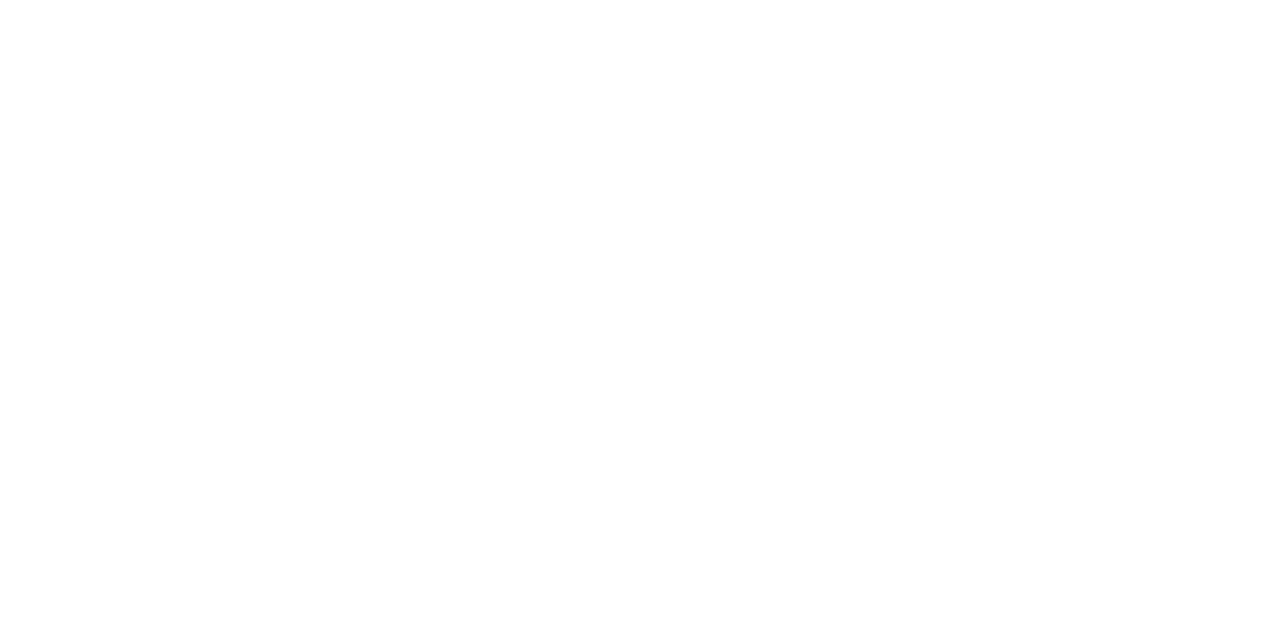
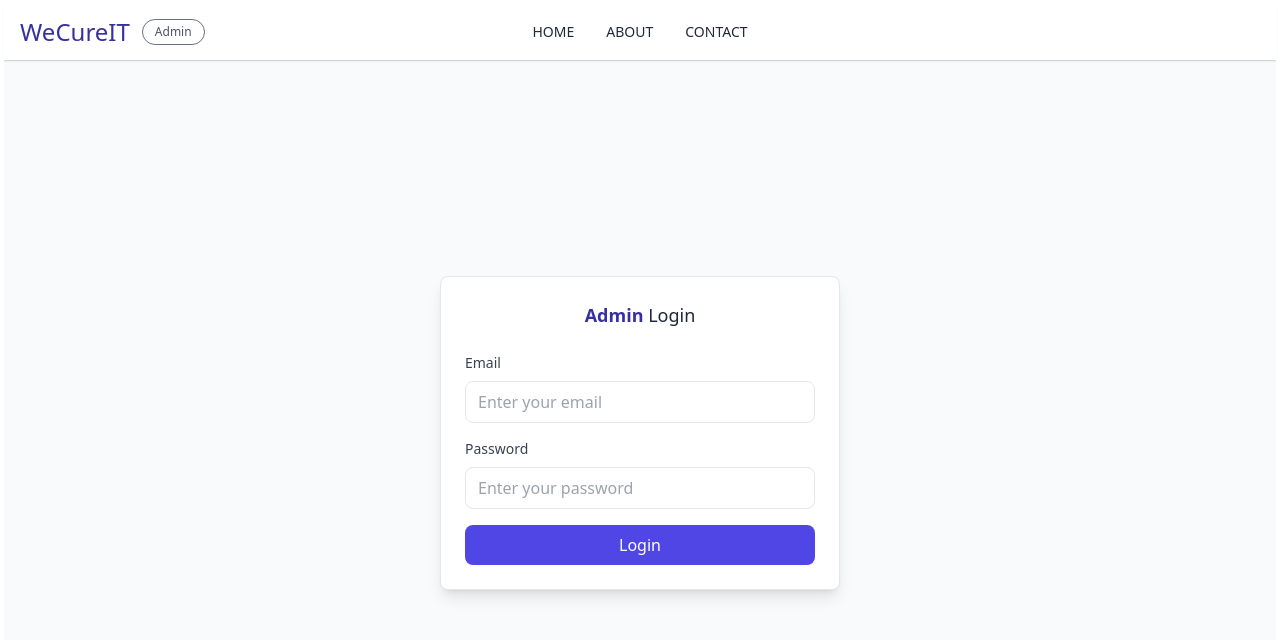
Before and after one commit to prathikrgowda/WeCureIT, a React (Create React App) app in the folder frontend/: page /login in a window 1280 px wide. Before the commit this address had no page. Shown: the top 640 px of the page. Built offline with nearby package versions, Linux system fonts and the light colour scheme.

Commit message:
Admin Login Page frontend

```diff
--- /dev/null
+++ b/frontend/src/AdminLogin.jsx
@@ -0,0 +1,107 @@
+import React, { useState } from 'react';
+import { useNavigate } from 'react-router-dom';
+
+function AdminLogin() {
+  const navigate = useNavigate();
+  const [email, setEmail] = useState('');
+  const [password, setPassword] = useState('');
+
+  const handleLogin = (e) => {
+    e.preventDefault();
+    // Add your authentication logic here
+    if (email && password) {
+      navigate('/Dashboard'); // Redirect to Dashboard
+    } else {
+      alert('Please enter email and password');
+    }
+  };
+
+  return (
+    <div className="min-h-screen flex flex-col bg-gray-50">
+      {/* Header */}
+      <header className="w-full px-4 py-3 bg-white border-b border-gray-300 shadow-sm">
+        <div className="flex items-center justify-between">
+          {/* Left Section: Logo and Admin Badge */}
+          <div className="flex items-center gap-3">
+            <h1 className="text-2xl text-indigo-800">WeCureIT</h1>
+            <span className="px-3 py-1 text-xs font-thin leading-4 text-gray-600 rounded-full border border-gray-500">
+              Admin
+            </span>
+          </div>
+
+          {/* Center Section: Navigation Links */}
+          <nav className="absolute left-1/2 transform -translate-x-1/2 flex space-x-8 text-sm font-medium">
+            <button
+              onClick={() => navigate('/home')} // Update paths as needed
+              className="text-gray-800 hover:text-indigo-600 transition-colors"
+            >
+              HOME
+            </button>
+            <button
+              onClick={() => navigate('/about')} // Update paths as needed
+              className="text-gray-800 hover:text-indigo-600 transition-colors"
+            >
+              ABOUT
+            </button>
+            <button
+              onClick={() => navigate('/contact')} // Update paths as needed
+              className="text-gray-800 hover:text-indigo-600 transition-colors"
+            >
+              CONTACT
+            </button>
+          </nav>
+        </div>
+      </header>
+
+      {/* Login Card */}
+      <div className="flex-grow flex items-center justify-center">
+        <div className="bg-white border rounded-lg shadow-lg w-[400px] p-6">
+          <h2 className="text-lg font-medium text-center text-gray-800 mb-6">
+            <span className="text-indigo-800 font-bold">Admin</span> Login
+          </h2>
+          <form onSubmit={handleLogin}>
+            {/* Email Field */}
+            <div className="mb-4">
+              <label htmlFor="email" className="block text-sm text-gray-700 mb-2">
+                Email
+              </label>
+              <input
+                type="email"
+                id="email"
+                name="email"
+                value={email}
+                onChange={(e) => setEmail(e.target.value)}
+                className="w-full border rounded-lg px-3 py-2 focus:outline-none focus:ring focus:ring-indigo-300"
+                placeholder="Enter your email"
+              />
+            </div>
+            {/* Password Field */}
+            <div className="mb-4">
+              <label htmlFor="password" className="block text-sm text-gray-700 mb-2">
+                Password
+              </label>
+              <input
+                type="password"
+                id="password"
+                name="password"
+                value={password}
+                onChange={(e) => setPassword(e.target.value)}
+                className="w-full border rounded-lg px-3 py-2 focus:outline-none focus:ring focus:ring-indigo-300"
+                placeholder="Enter your password"
+              />
+            </div>
+            {/* Login Button */}
+            <button
+              type="submit"
+              className="w-full bg-indigo-600 text-white py-2 rounded-lg hover:bg-indigo-700 focus:outline-none focus:ring focus:ring-indigo-300"
+            >
+              Login
+            </button>
+          </form>
+        </div>
+      </div>
+    </div>
+  );
+}
+
+export default AdminLogin;
--- a/frontend/src/App.jsx
+++ b/frontend/src/App.jsx
@@ -4,6 +4,7 @@
 import ManageDoctors from './doctorsAdminMode/ManageDoctors'; // The page for managing doctors
 import Sidebar from './components/Sidebar'; // Assuming Sidebar is imported here for layout purposes
 import ManageFacilities from './facilitiesAdminMode/ManageFacilities';
+import AdminLogin from './AdminLogin';
 
 function App() {
   return (
@@ -11,7 +12,8 @@
       <div className="flex">
         <main className="flex-1 p-1">
           <Routes>
-            <Route path="/" element={<Dashboard />} />
+            <Route path="/login" element={<AdminLogin />} />
+            <Route path="/Dashboard" element={<Dashboard />} />
             <Route path="/manage-doctors" element={<ManageDoctors />} />
             <Route path="/manage-facilities" element={<ManageFacilities />} />
           </Routes>
--- a/frontend/src/components/Header.jsx
+++ b/frontend/src/components/Header.jsx
@@ -1,7 +1,9 @@
 import React, { useState } from 'react';
+import { useNavigate } from 'react-router-dom';
 import Modal from './Modal';  // Assuming you have a Modal component
 
 function Header() {
+  const navigate = useNavigate();
   const [isLogoutModalOpen, setIsLogoutModalOpen] = useState(false);
 
   const handleLogoutClick = () => {
@@ -13,7 +15,7 @@
   };
 
   const handleConfirmLogout = () => {
-    console.log('Logging out...');
+    navigate('/Login');
     // Add actual logout logic here, such as redirecting to a login page or clearing session
     setIsLogoutModalOpen(false); // Close the modal after confirming logout
   };
--- a/frontend/src/components/Sidebar.jsx
+++ b/frontend/src/components/Sidebar.jsx
@@ -4,7 +4,7 @@
 function Sidebar() {
   const location = useLocation();
   const menuItems = [
-    { icon: "https://cdn.builder.io/api/v1/image/assets/TEMP/9d47167c648b08011457fb8422c23ccb0faf5e34a75cfbc99d35d21986eda059?placeholderIfAbsent=true&apiKey=8f0d2cc9bf764b679624a1d309a49f82", label: "Dashboard", path: "/" },
+    { icon: "https://cdn.builder.io/api/v1/image/assets/TEMP/9d47167c648b08011457fb8422c23ccb0faf5e34a75cfbc99d35d21986eda059?placeholderIfAbsent=true&apiKey=8f0d2cc9bf764b679624a1d309a49f82", label: "Dashboard", path: "/Dashboard" },
     { icon: "https://cdn.builder.io/api/v1/image/assets/TEMP/e5cb9e928db17c33dce2e1ad7079e7a4bccbda4a3aa219111a3096dc910c1db3?placeholderIfAbsent=true&apiKey=8f0d2cc9bf764b679624a1d309a49f82", label: "Add/Manage Doctors", path: "/manage-doctors" },
     { icon: "https://cdn.builder.io/api/v1/image/assets/TEMP/ba35dadaadfd93ef4f8883dffa15f20a687819f4a7729e9efaf6400b5c860ce7?placeholderIfAbsent=true&apiKey=8f0d2cc9bf764b679624a1d309a49f82", label: "Add/Manage Facilities", path: "/manage-facilities" }
   ];
```
Also changed, not shown: 1 other file (tests, documents, lock files or other folders).
